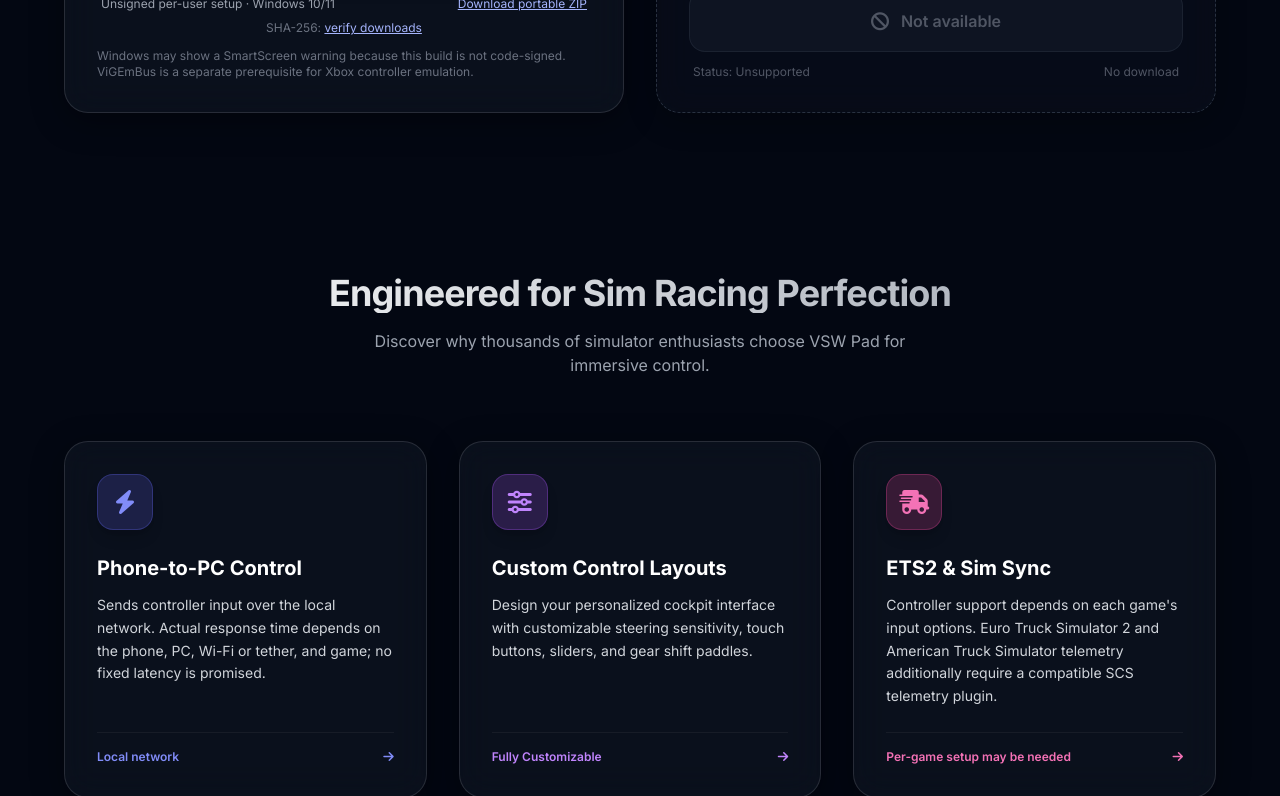
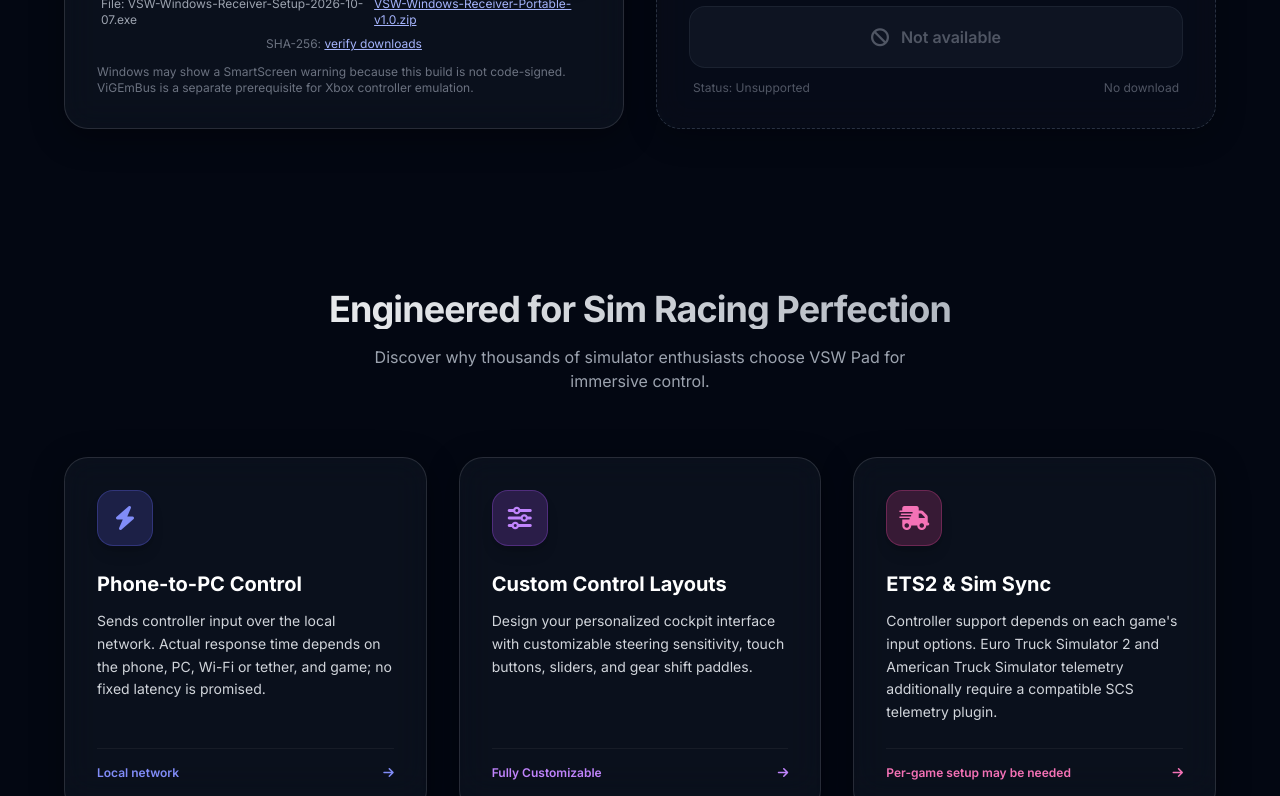
Before and after one commit to denisdenooh5300-gif/virtual-steering-wheel, a plain HTML site: page index.html in a window 1280 px wide. Shown: the part 1989-2785 px from the top of the page. Drawn offline with nearby package versions, Linux system fonts and the light colour scheme.

Commit message:
Add files via upload

```diff
--- a/index.html
+++ b/index.html
@@ -260,8 +260,8 @@
                             <span>Download Windows Installer</span>
                         </a>
                         <div class="flex flex-col sm:flex-row items-center justify-between gap-2 mt-3 text-xs text-gray-400 px-1">
-                            <span>Unsigned per-user setup · Windows 10/11</span>
-                            <a class="text-indigo-300 hover:text-white underline" href="downloads/VSW-Windows-Receiver-Portable-2026-10-07.zip" download>Download portable ZIP</a>
+                            <span>File: VSW-Windows-Receiver-Setup-2026-10-07.exe</span>
+                            <a class="text-indigo-300 hover:text-white underline" href="downloads/VSW-Windows-Receiver-Portable-v1.0.zip" download>VSW-Windows-Receiver-Portable-v1.0.zip</a>
                         </div>
                         <p class="text-xs text-gray-500 mt-2 text-center">SHA-256: <a class="text-indigo-300 hover:text-white underline" href="downloads/SHA256SUMS.txt">verify downloads</a></p>
                         <p class="mt-3 text-xs text-gray-500">Windows may show a SmartScreen warning because this build is not code-signed. ViGEmBus is a separate prerequisite for Xbox controller emulation.</p>
```
Also changed, not shown: 1 other file.
